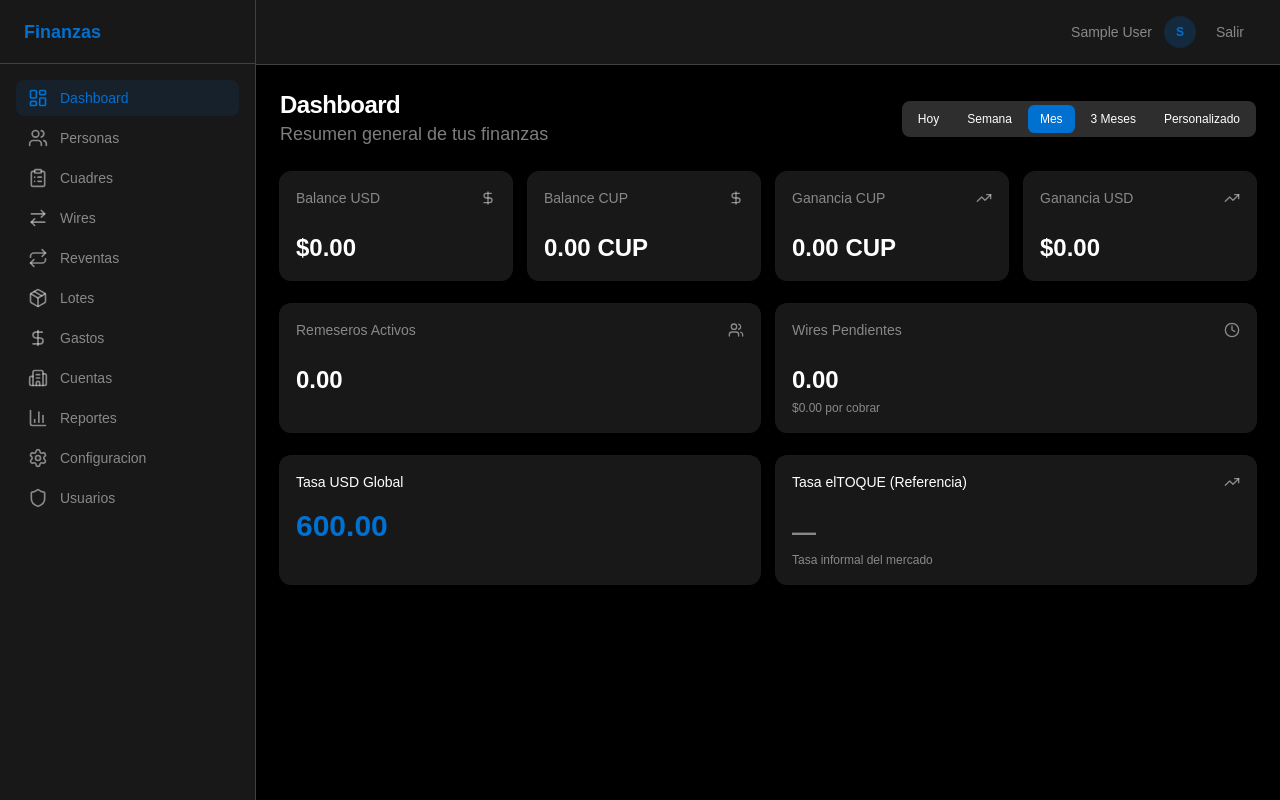
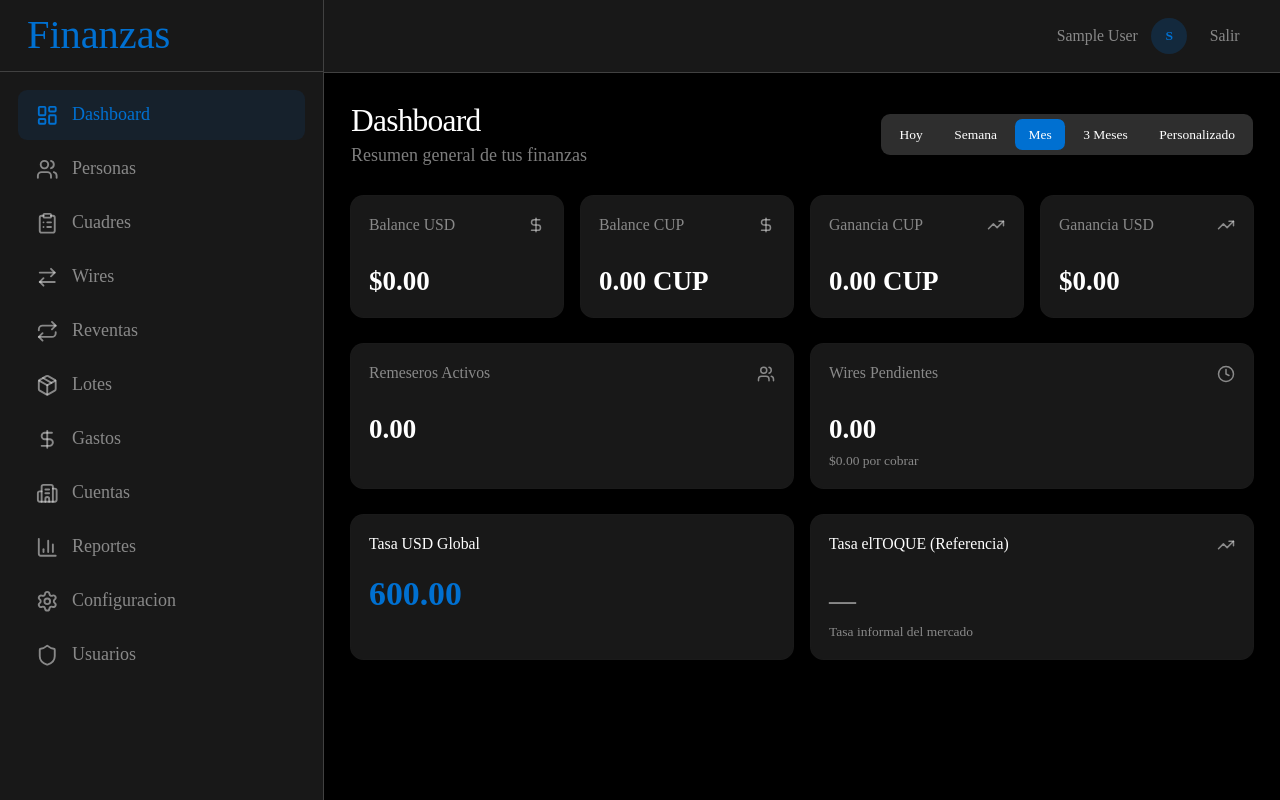
Before and after one commit to Ernesto248/killer-finances, a Next.js app: page /dashboard in a window 1280 px wide. Built offline with nearby package versions, Linux system fonts and the light colour scheme; no server answers; the database is empty; sample sign-in values are in the browser's storage.

Commit message:
style: aggressive PS sizing - 18px base, 46px buttons, 48px inputs, larger sidebar

```diff
--- a/src/app/globals.css
+++ b/src/app/globals.css
@@ -46,45 +46,6 @@
   --radius-2xl: calc(var(--radius) * 1.8);
   --radius-3xl: calc(var(--radius) * 2.2);
   --radius-4xl: calc(var(--radius) * 2.6);
-}
-
-body {
-  font-family: var(--font-sans, Arial, Helvetica, sans-serif);
-  font-size: 1.125rem;
-  line-height: 1.5;
-}
-
-@layer base {
-  * {
-    @apply border-border outline-ring/50;
-  }
-  body {
-    @apply bg-background text-foreground;
-  }
-  html {
-    @apply font-sans;
-  }
-  h2 { font-weight: 300; letter-spacing: 0.1px; }
-  h3 { font-size: 1.375rem; font-weight: 300; }
-  table th { font-weight: 600; font-size: 0.875rem; }
-  table td { padding: 14px 20px; font-size: 0.9375rem; }
-  button[class*="size-"] { min-width: unset; min-height: unset; }
-  input[type="text"], input[type="email"], input[type="password"], input[type="number"], input[type="search"] {
-    min-height: 48px;
-    padding: 12px 16px;
-    font-size: 1rem;
-  }
-  select {
-    min-height: 48px;
-    padding: 0 16px;
-    font-size: 1rem;
-  }
-  [data-slot="button"], button:not([class*="size-"]) {
-    min-height: 44px;
-    padding: 10px 24px;
-    font-weight: 600;
-    letter-spacing: 0.3px;
-  }
 }
 
 :root {
@@ -158,15 +119,13 @@ body {
   --sidebar-ring: #0070d1;
 }
 
-.card-hover {
-  transition: transform 0.2s ease;
-}
-.card-hover:hover {
-  transform: translateY(-1px);
+html {
+  font-size: 18px;
+  line-height: 1.5;
 }
 
-.ps-gradient-blue {
-  background: linear-gradient(180deg, #121314 0%, #000000 100%);
+body {
+  font-family: var(--font-sans), Arial, Helvetica, sans-serif;
 }
 
 @layer base {
@@ -179,4 +138,68 @@ body {
   html {
     @apply font-sans;
   }
+
+  h1 { font-size: 2.25rem !important; font-weight: 300 !important; letter-spacing: -0.1px; }
+  h2 { font-size: 1.75rem !important; font-weight: 300 !important; letter-spacing: 0.1px; }
+  h3 { font-size: 1.25rem !important; font-weight: 300 !important; }
+  h4 { font-size: 1.125rem !important; font-weight: 600 !important; }
+
+  [data-slot="button"] {
+    min-height: 46px !important;
+    height: auto !important;
+    padding: 10px 24px !important;
+    font-size: 1rem !important;
+    font-weight: 600 !important;
+    letter-spacing: 0.3px !important;
+    border-radius: 9999px !important;
+  }
+
+  [data-slot="input"],
+  input[type="text"],
+  input[type="email"],
+  input[type="password"],
+  input[type="number"],
+  input[type="search"] {
+    min-height: 48px !important;
+    height: auto !important;
+    padding-top: 12px !important;
+    padding-bottom: 12px !important;
+    padding-left: 16px !important;
+    padding-right: 16px !important;
+    font-size: 1rem !important;
+    border-radius: 6px !important;
+  }
+
+  select {
+    min-height: 48px !important;
+    height: auto !important;
+    padding: 0 16px !important;
+    font-size: 1rem !important;
+  }
+
+  table th {
+    font-size: 0.8125rem !important;
+    font-weight: 600 !important;
+    padding: 10px 16px !important;
+  }
+  table td {
+    padding: 14px 20px !important;
+    font-size: 0.9375rem !important;
+  }
+
+  [data-slot="badge"] {
+    font-size: 0.8125rem !important;
+    padding: 4px 10px !important;
+  }
 }
+
+.card-hover {
+  transition: transform 0.2s ease;
+}
+.card-hover:hover {
+  transform: translateY(-1px);
+}
+
+.ps-gradient-blue {
+  background: linear-gradient(180deg, #121314 0%, #000000 100%);
+}
--- a/src/components/layouts/sidebar.tsx
+++ b/src/components/layouts/sidebar.tsx
@@ -42,9 +42,9 @@ export function Sidebar() {
     : navigation;
 
   return (
-    <aside className="hidden md:flex h-screen w-64 flex-col border-r border-border bg-card">
+    <aside className="hidden md:flex h-screen w-72 flex-col border-r border-border bg-card">
       <div className="flex h-16 items-center border-b border-border px-6">
-        <h1 className="text-lg font-bold text-primary">Finanzas</h1>
+        <h1 className="text-xl font-bold text-primary">Finanzas</h1>
       </div>
       <nav className="flex-1 space-y-1 p-4 overflow-y-auto">
         {filteredNav.map((item) => {
@@ -53,7 +53,7 @@ export function Sidebar() {
             <Link
               key={item.name}
               href={item.href}
-              className={`flex items-center gap-3 rounded-lg px-3 py-2 text-sm font-medium transition-colors ${
+              className={`flex items-center gap-3 rounded-lg px-4 py-2.5 text-base font-medium transition-colors ${
                 isActive
                   ? "bg-primary/10 text-primary"
                   : "text-muted-foreground hover:bg-accent hover:text-foreground"
```
